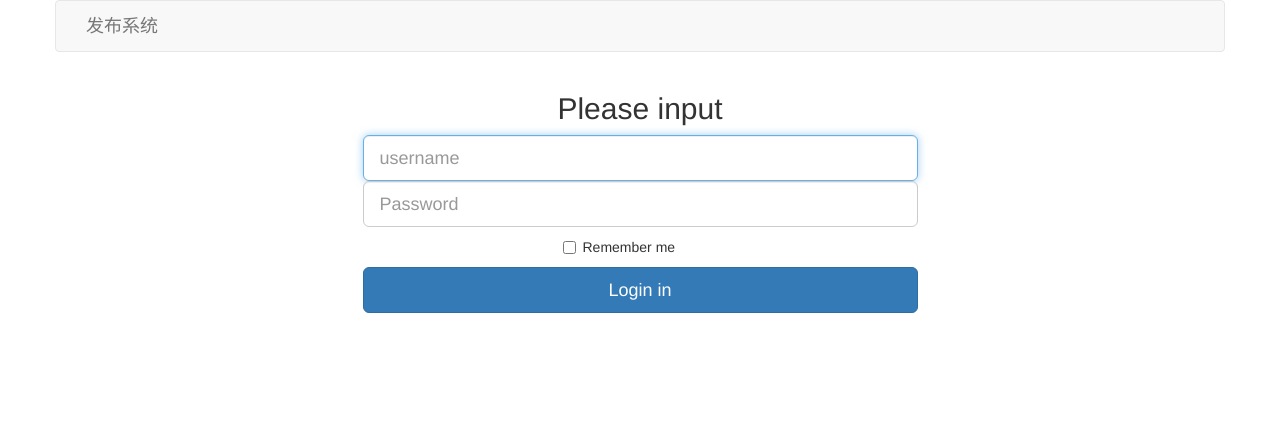
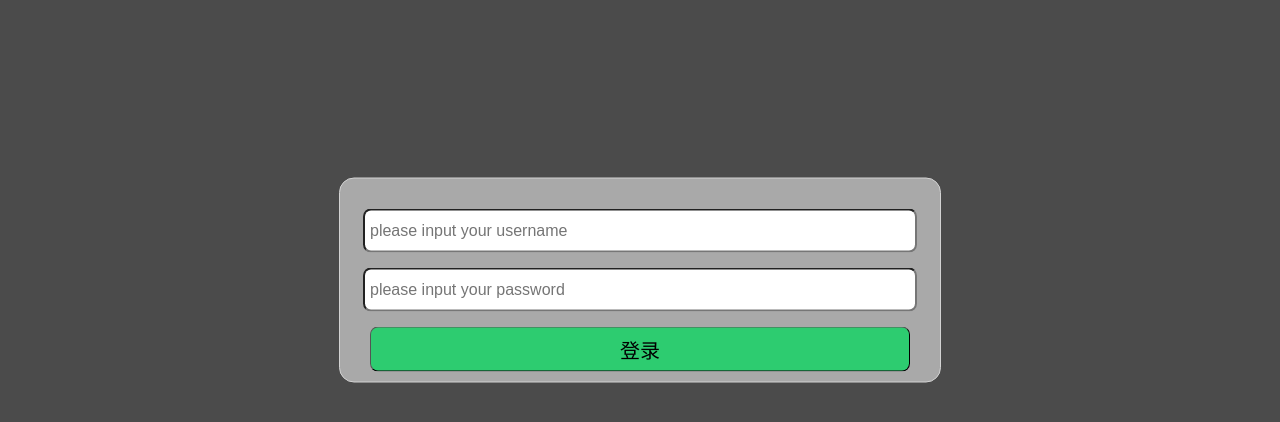
Before and after one commit to SonglinYu1230/AppStore, a Flask app: page /login in a window 1280 px wide. Shown: the top 422 px of the page. Run offline with Flask 2, Linux system fonts and the light colour scheme; some libraries are stand-ins or nearby versions.

Commit message:
页面跳转

```diff
--- a/AppStore.py
+++ b/AppStore.py
@@ -16,11 +16,15 @@ def hello_world():
 def login():
     print(__name__)
     error = None
+    if request.method == 'GET':
+        return render_template('login.html')
     if request.method == 'POST':
+        print('hello')
         data = {'name': 'Tom',
                 "address": "NYC"}
         # return Response(json.dumps(data), mimetype='application/json')
         return  jsonify(data)
+        # return render_template('homepage.html')
     return render_template('login.html', error=error)
 
 @app.route('/user/<name>')
--- /dev/null
+++ b/static/app.js
@@ -0,0 +1,12 @@
+function myFunction() {
+    var username = document.getElementById("username").value
+    if (username.length < 6) {
+        alert(document.getElementById("username").placeholder);
+    }
+}
+
+function login() {
+    $.post("http://0.0.0.0:5000/login", { "foo": "bar" })
+        // window.location = 'http://127.0.0.1:5000/homepage.html'
+        // return false
+}
--- /dev/null
+++ b/static/login.css
@@ -0,0 +1,54 @@
+body {
+    background-color: #4B4B4B;
+}
+
+#loginform {
+    background-color: darkgray;
+    text-align: center;
+    color: white;
+    border-width: thin;
+    border-style: solid;
+    border-color: lightgray;
+    border-radius: 15px;
+    width: 600px;
+    position: absolute;
+    top: 35%;
+    left: 50%;
+    transform: translate(-50%, -50%);
+}
+
+input {
+    /*margin: 20px;
+  padding: 10px;*/
+    border-radius: 8px;
+}
+
+#username {
+    width: 90%;
+    height: 30px;
+    margin-top: 30px;
+    padding: 5px;
+    font-size: 16px;
+}
+
+#password {
+    width: 90%;
+    height: 30px;
+    margin-top: 15px;
+    padding: 5px;
+    font-size: 16px;
+}
+
+.submit {
+    background-color: #2DCC70;
+    width: 90%;
+    height: 45px;
+    margin-top: 15px;
+    margin-bottom: 10px;
+    border-width: 1px;
+    font-size: 20px;
+}
+
+input:focus {
+    outline: 0;
+}
--- a/templates/login.html
+++ b/templates/login.html
@@ -1,31 +1,22 @@
-{% extends "base.html" %}
+<!DOCTYPE html>
+<html>
 
-{% block page_content %}
-<div class="row">
-    <div class="col-md-6 col-md-offset-3 col-sm-10">
-        <div class="form-group form-group-lg">
-        {% if error %}
-        <div class="alert alert-warning alert-dismissible" role="alert">
-          <button type="button" class="close" data-dismiss="alert" aria-label="Close"><span aria-hidden="true">&times;</span></button>
-          <strong>Error:</strong>{{ error }}
-        </div>
-        {% endif %}
-        <form class="form-signin" role="form" method='POST' action="{{url_for('login') }}">
-            <h2 class="form-signin-heading" style="text-align: center">Please input</h2>
-            <input type="username" name="username" class="form-control" placeholder="username" required autofocus>
-            <input type="password" name="password" class="form-control" placeholder="Password" required>
-            <div class="form-group">
-                <div class="col-sm-offset-4 col-sm-10">
-                  <div class="checkbox">
-                    <label>
-                      <input type="checkbox"> Remember me
-                    </label>
-                  </div>
-                </div>
-              </div>
-            <button class="btn btn-lg btn-primary btn-block" type="submit">Login in</button>
-        </form>
-    </div>
-</div>
-    </div>
-{% endblock %}
+<head>
+    <title>style box</title>
+    <meta charset="UTF-8">
+    <meta name="viewport" content="width=device-width, initial-scale=1">
+    <link href="/static/login.css" rel="stylesheet">
+    <script type="text/javascript" src="/static/app.js"></script>
+</head>
+
+<body>
+    <form id="loginform" method="post">
+        <input id="username" type="text" name="username" placeholder="please input your username" />
+        <br />
+        <input id="password" type="password" name="password" placeholder="please input your password" />
+        <br />
+        <input class="submit" type="submit" onclick="return login()" value="登录" />
+    </form>
+</body>
+
+</html>
```
Also changed, not shown: templates/homepage.html (added, +11 -0 lines).
